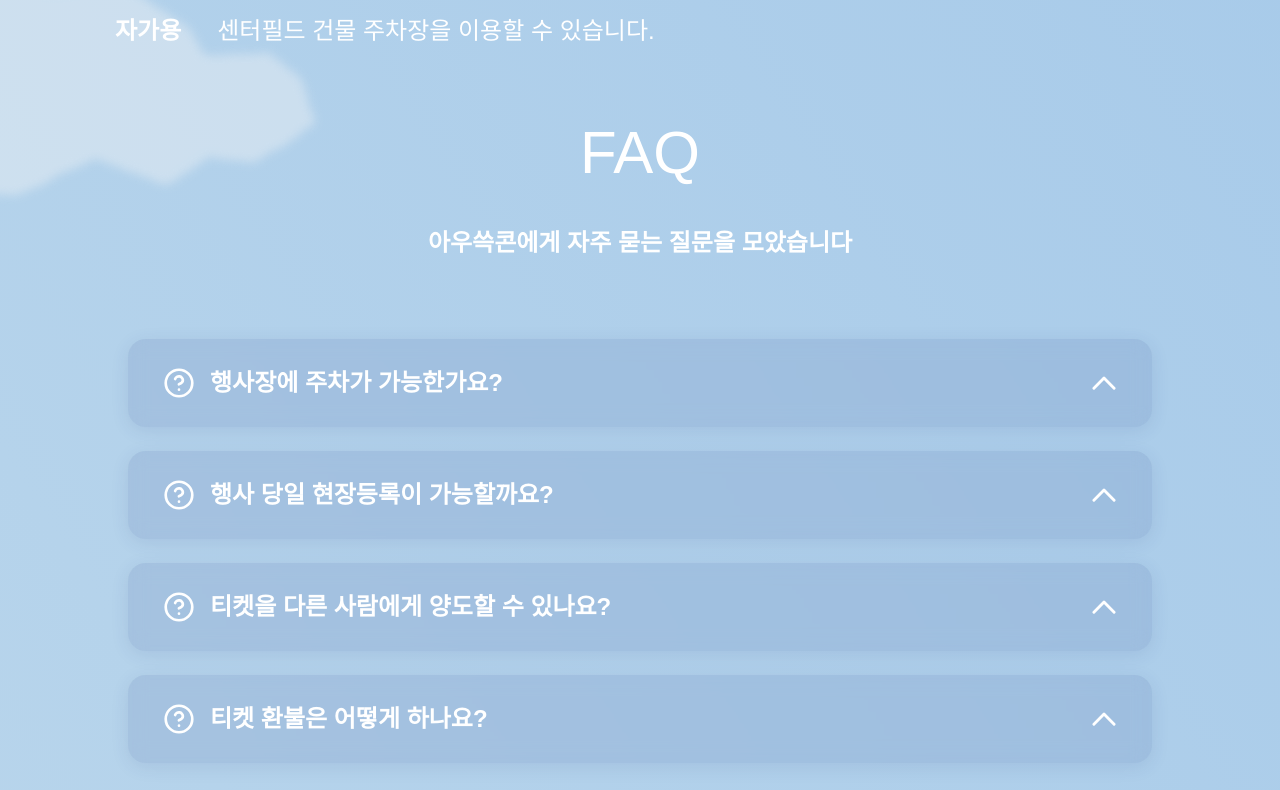
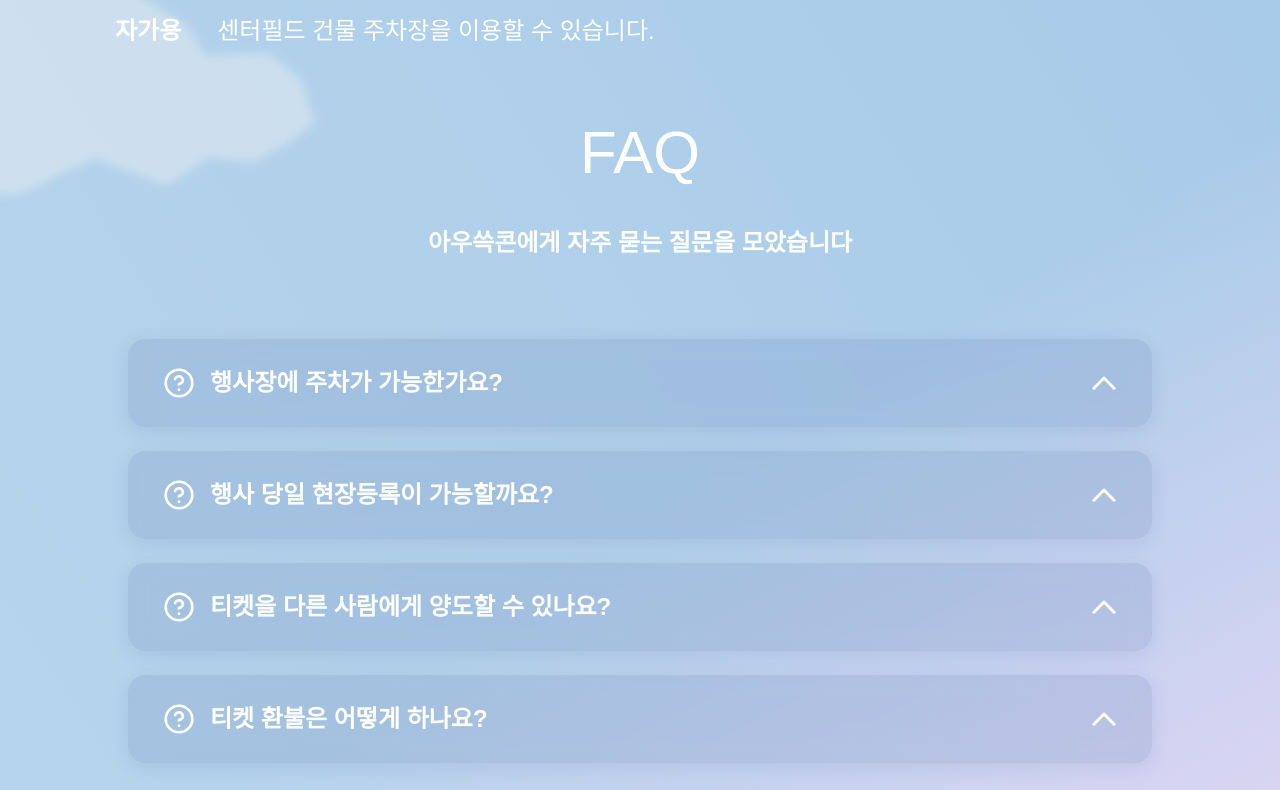
Before and after one commit to AUSG/ausgcon2025, a Next.js app: page / in a window 1280 px wide. Shown: the part 4250-5040 px from the top of the page. Built offline with nearby package versions, Linux system fonts and the light colour scheme; a web font is replaced by a local one.

Commit message:
fix : 밑에 연보라 그라데이션 추가

```diff
--- a/src/components/faq/FAQSection.tsx
+++ b/src/components/faq/FAQSection.tsx
@@ -2,7 +2,13 @@ import Arcodian from "./Arcodian";
 
 const FAQSection = () => {
   return (
-    <section className="flex w-full flex-col items-center justify-center pb-36 not-lg:px-3">
+    <section
+      className="flex w-full flex-col items-center justify-center pb-36 not-lg:px-3"
+      style={{
+        background:
+          "linear-gradient(to bottom right, transparent 50%, #e1d6f4 100%)",
+      }}
+    >
       <div className="mb-20 text-center text-white">
         <h2 className="mb-11 text-4xl lg:text-6xl">FAQ</h2>
         <p className="font-pretendard text-xl font-bold lg:text-2xl">
```
